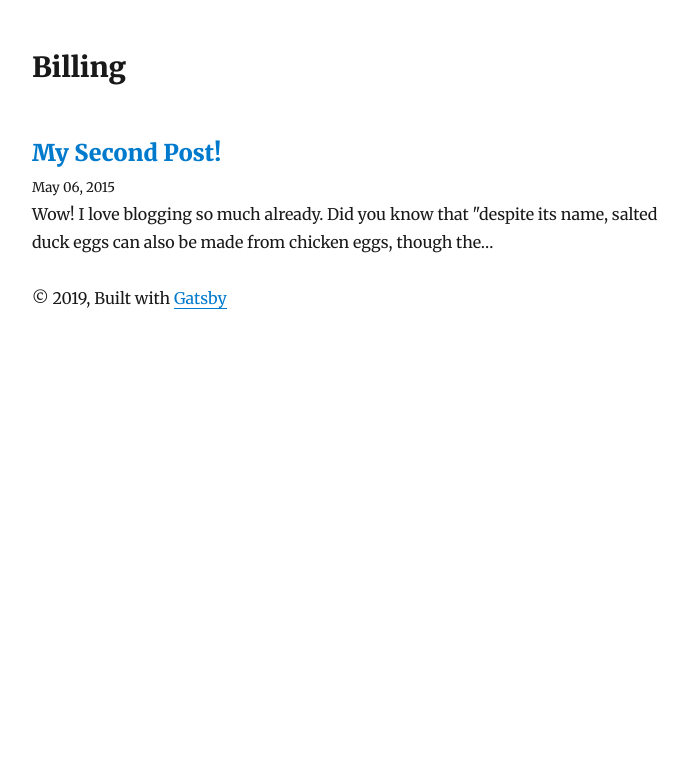
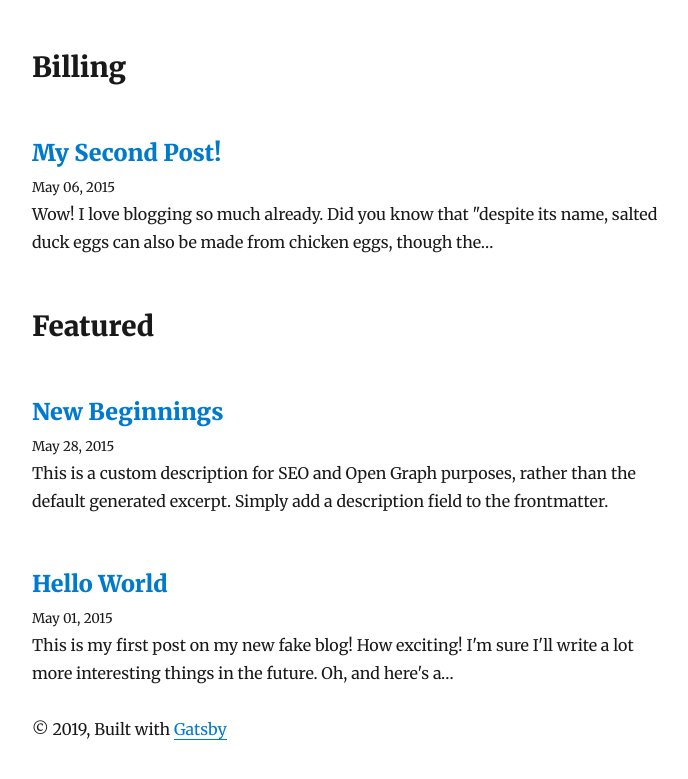
Before and after one commit to imedadel/knowsby, a Gatsby site: page / in a window 1280 px wide. Shown: the part 1273-2052 px from the top of the page, without its empty margins (293-981 px from the left). Before the commit the page ends 1627 px from the top, so only its background shows below. Built offline with nearby package versions, Linux system fonts and the light colour scheme; Gatsby itself is replaced by a stand-in of ours; some packages are replaced by stand-ins of ours.

Commit message:
✨ Add featured posts

```diff
--- a/src/pages/index.js
+++ b/src/pages/index.js
@@ -80,6 +80,31 @@ class BlogIndex extends React.Component {
             })}
           </>
         ))}
+        <h2>Featured</h2>
+        {posts.map(({ node }) => {
+          const title = node.frontmatter.title || node.fields.slug
+          if (node.frontmatter.featured) {
+            return (
+              <div key={node.fields.slug}>
+                <h3
+                  style={{
+                    marginBottom: rhythm(1 / 4),
+                  }}
+                >
+                  <Link style={{ boxShadow: `none` }} to={node.fields.slug}>
+                    {title}
+                  </Link>
+                </h3>
+                <small>{node.frontmatter.date}</small>
+                <p
+                  dangerouslySetInnerHTML={{
+                    __html: node.frontmatter.description || node.excerpt,
+                  }}
+                />
+              </div>
+            )
+          }
+        })}
       </Layout>
     )
   }
@@ -106,6 +131,7 @@ export const pageQuery = graphql`
             title
             description
             topic
+            featured
           }
         }
       }
```
